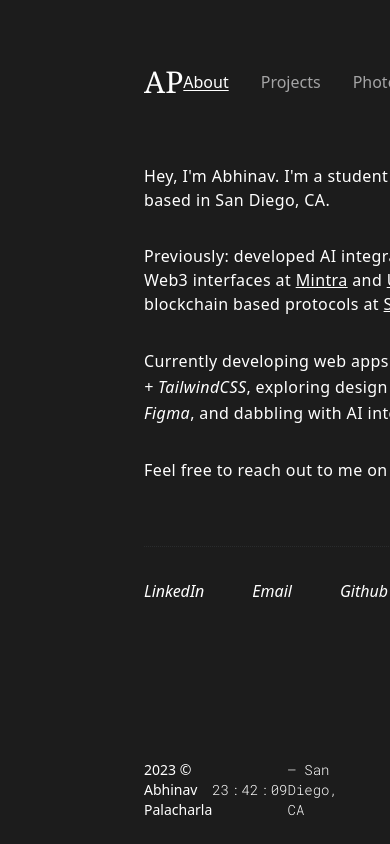
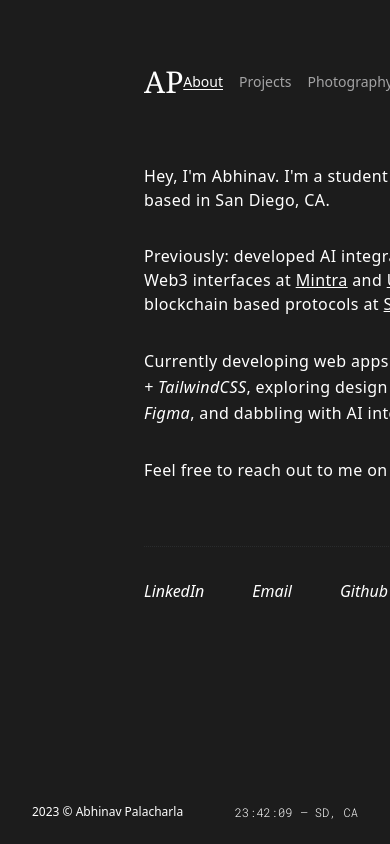
Before and after one commit to AbhinavPalacharla/palacharla.com, a Next.js app: page / in a window 390 px wide. Shown: the top 844 px of the page. Built offline with nearby package versions, Linux system fonts and the light colour scheme.

Commit message:
✨ Responsive footer and nav

```diff
--- a/src/components/layout/Footer.tsx
+++ b/src/components/layout/Footer.tsx
@@ -44,20 +44,19 @@ const Footer: React.FC = () => {
   }, [blink, setBlink]);
 
   return (
-    <div className="flex items-center justify-between text-sm pb-6 pt-16 px-36 bg-[#1C1C1C]">
+    <div className="flex items-center justify-between text-xs lg:text-sm px-8 pb-6 pt-12 lg:pb-6 lg:pt-16 lg:px-36 bg-[#1C1C1C]">
       <h1 className="font-light">2023 © Abhinav Palacharla</h1>
 
-      <div className="flex flex-row">
-        <div
-          className={`flex flex-row items-center gap-x-0.5 ${robotoMono.className} w-20`}
-        >
+      <div className="flex flex-row items-center gap-x-2">
+        <div className={`flex flex-row items-center ${robotoMono.className}`}>
           <h1>{time.hour}</h1>
           <h1 className={` ${blink ? "text-[#A4A4A5]" : ""}`}>:</h1>
           <h1>{time.minute}</h1>
           <h1 className={` ${blink ? "text-[#A4A4A5]" : ""}`}>:</h1>
           <h1>{time.second}</h1>
         </div>
-        <h1 className={robotoMono.className}>— San Diego, CA</h1>
+
+        <h1 className={`${robotoMono.className}`}>— SD, CA</h1>
       </div>
     </div>
   );
--- a/src/components/layout/Navbar.tsx
+++ b/src/components/layout/Navbar.tsx
@@ -12,7 +12,7 @@ const Route: React.FC<{ name?: string; alias: string }> = ({ name, alias }) => {
           ? "underline underline-offset-2"
           : "text-[#A4A4A5]"
       }
-      prefetch={true}
+      // prefetch={true}
     >
       {alias}
     </Link>
@@ -24,7 +24,7 @@ const Navbar: React.FC = () => {
     <div className="flex flex-row items-center justify-between pt-16 pb-16">
       {/* <h1 className="font-serif text-3xl">Abhinav Palacharla</h1> */}
       <h1 className="font-serif text-3xl">AP</h1>
-      <div className="flex flex-row items-center gap-x-8">
+      <div className="flex flex-row items-center gap-x-4 lg:gap-x-8 text-sm">
         <Route name="/" alias="About" />
         <Route name="/projects" alias="Projects" />
         <Route alias="Photography" />
```
